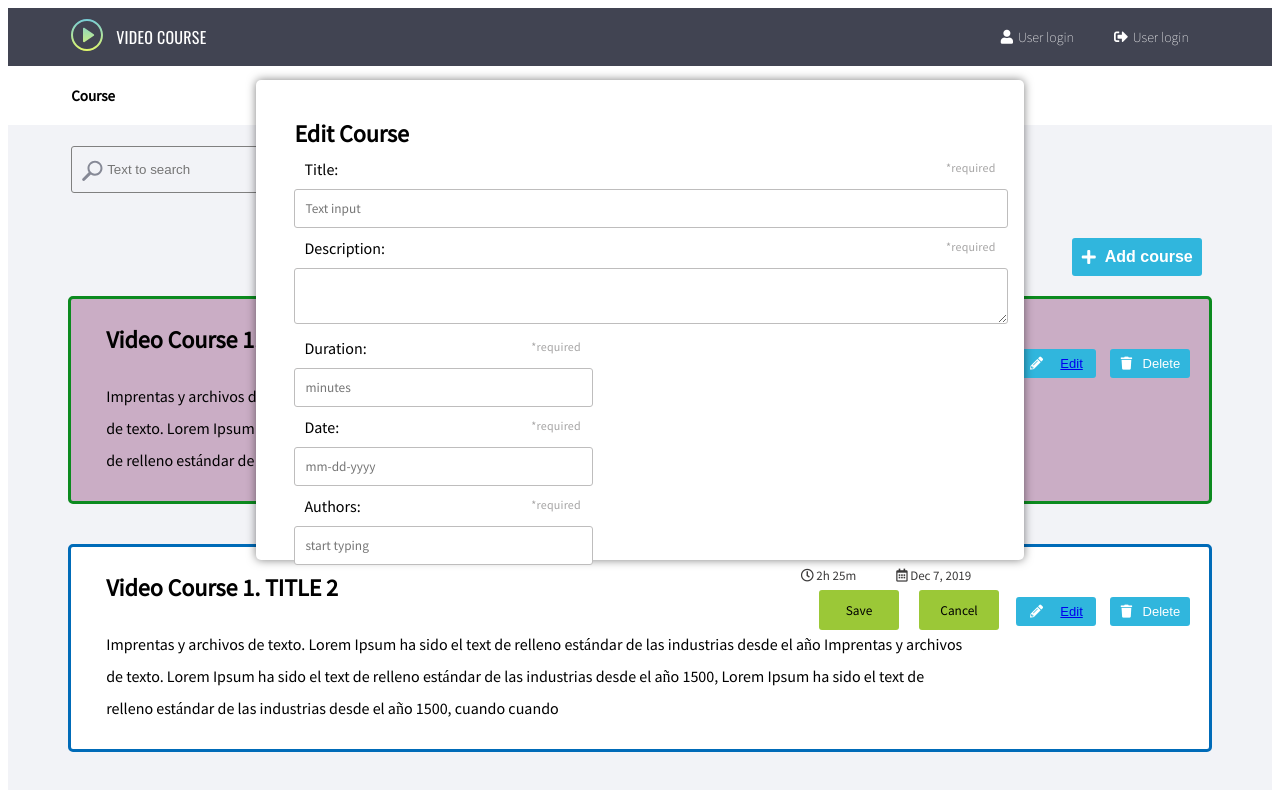
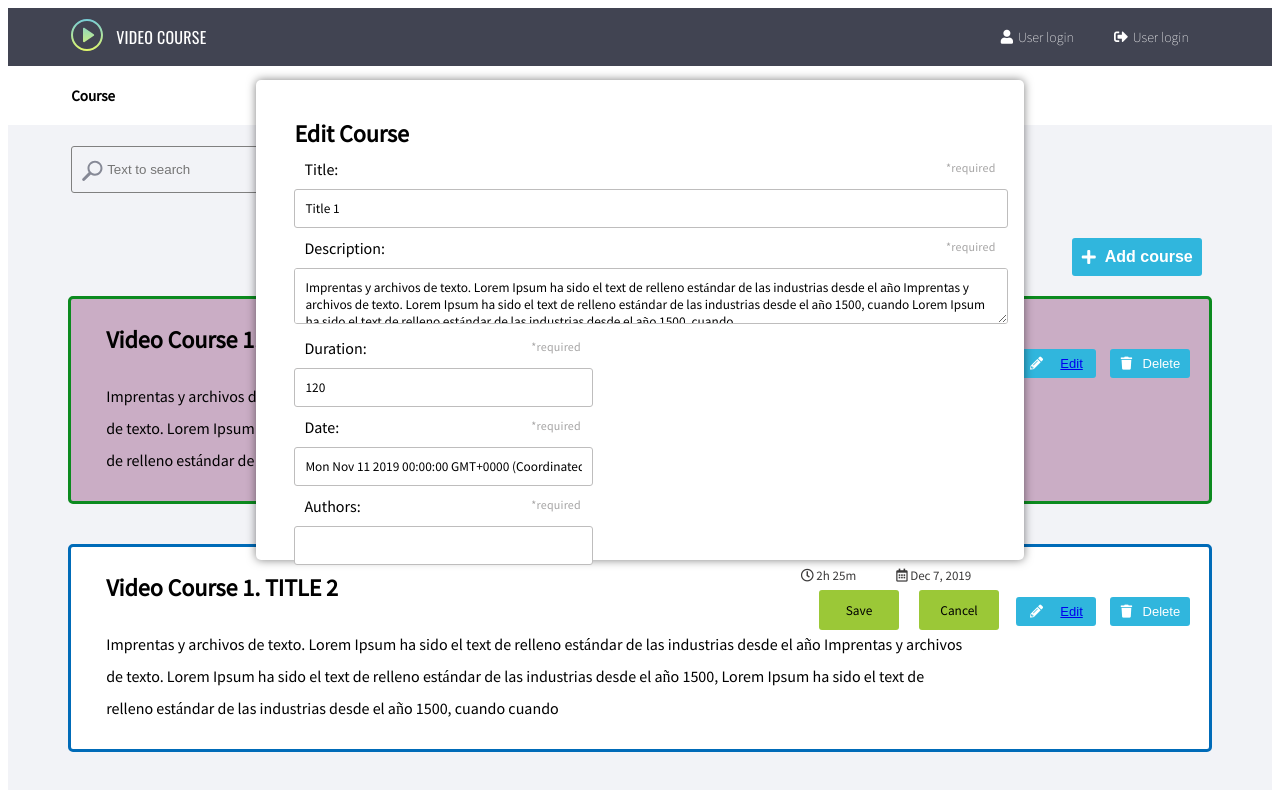
Before and after one commit to Catrieona/Angular_Mentoring, an Angular app in the folder videoCourse/: page /courses/edit/1 in a window 1280 px wide. Shown: the top 790 px of the page. Built offline with nearby package versions, Linux system fonts and the light colour scheme.

Commit message:
feat: add edit page logic

```diff
--- a/videoCourse/src/app/components/course-page/course-page-list/course-list-item/course-list-item.component.html
+++ b/videoCourse/src/app/components/course-page/course-page-list/course-list-item/course-list-item.component.html
@@ -18,7 +18,7 @@
         <div class="course-item-editBlock">
             <button class="course-item-edit">
                 <i class="fas fa-pencil-alt"></i>
-                <a [routerLink]="['edit/', item.id]" (click)="getCoursedata(item.id)"> Edit </a>
+                <a [routerLink]="['edit/', item.id]"> Edit </a>
             </button>
             <button (click)="deleteCourseItem(item.id)" class="course-item-delete">
                 <i class="fas fa-trash"></i>
--- a/videoCourse/src/app/components/course-page/course-page-list/course-list-item/course-list-item.component.ts
+++ b/videoCourse/src/app/components/course-page/course-page-list/course-list-item/course-list-item.component.ts
@@ -1,8 +1,6 @@
 import { Component, Output, Input, EventEmitter, OnInit} from '@angular/core';
 import { DataCourseService } from '../../../../core/services/data-course.service';
 import { PageListData } from '../../../../core/models/page-list-data';
-import { ActivatedRoute} from '@angular/router';
-
 
 @Component({
   selector: 'app-course-list-item',
@@ -12,14 +10,13 @@ import { ActivatedRoute} from '@angular/router';
 export class CourseListItemComponent implements OnInit {
   @Input() courseState: string;
   @Output() onDeleteCourseItem = new EventEmitter<number>();
+
   public courseData: PageListData [];
-  public id: number;
+  private id: number;
 
 constructor(private dataCourseService: DataCourseService,
-            private activateRoute: ActivatedRoute) {
-            this.id = activateRoute.snapshot.params.id;
-          }
-
+          ) {
+  }
 
   ngOnInit() {
     this.getDataCourse();
@@ -29,10 +26,6 @@ constructor(private dataCourseService: DataCourseService,
     this.courseData = this.dataCourseService.getItemList();
   }
 
-  public getCoursedata(id: number) {
-    this.dataCourseService.getCourseItem(id);
-  }
-
   public deleteCourseItem(id: number) {
     this.onDeleteCourseItem.emit(id);
     this.getDataCourse();
--- a/videoCourse/src/app/core/services/data-course.service.ts
+++ b/videoCourse/src/app/core/services/data-course.service.ts
@@ -7,6 +7,8 @@ import {PageListData} from '../models/page-list-data';
 export class DataCourseService {
 
   public showConfirmMessage = false;
+  public course: PageListData;
+
 
   public dataCourse: PageListData [] = [
     {
@@ -58,12 +60,12 @@ export class DataCourseService {
   }
 
   public removeItem(id: number) {
-    this.dataCourse.splice(this.dataCourse.indexOf(this.dataCourse.find(elem => elem.id == id)), 1);
+    this.dataCourse.splice(this.dataCourse.indexOf(this.dataCourse.find(elem => elem.id === id)), 1);
     this.getItemList();
     }
 
   public getCourseItem(id: number) {
-    console.log(id);
+    this.course = this.dataCourse.find(elem => elem.id === id);
   }
 
 }
--- a/videoCourse/src/app/shared/confirmation-del-item/confirmation-del-item.component.ts
+++ b/videoCourse/src/app/shared/confirmation-del-item/confirmation-del-item.component.ts
@@ -12,7 +12,7 @@ export class ConfirmationDelItemComponent {
 
   constructor(private dataCourseService: DataCourseService) {}
 
-  public deliteItem(){
+  public deliteItem() {
     this.dataCourseService.removeItem(this.itemDelId);
     this.dataCourseService.showConfirmMessage = false;
   }
--- a/videoCourse/src/app/shared/course-edit/edit-course.component.html
+++ b/videoCourse/src/app/shared/course-edit/edit-course.component.html
@@ -8,34 +8,34 @@
             <label for="addCourse_title">Title: </label>
             <span class='addCourse_required'>*required</span>
         </div>
-        <input placeholder="Text input" id="addCourse_title" type="text">
+        <input placeholder="Text input" id="addCourse_title" type="text" [value]=course.title>
 
         <div class="addCourse_description addCourse_input">
             <label for="addCourse_descript">Description: </label>
             <span class='addCourse_required'>*required</span>
         </div>
-        <textarea  placeholder="Add description" id="addCourse_descript"> </textarea>
+        <textarea  placeholder="Add description" id="addCourse_descript" [value]=course.description> </textarea>
 
         <div class="addCourse_duration addCourse_input">
             <label for="addCourse_duration">Duration: </label>
             <span class='addCourse_required'>*required</span>
         </div>
-        <input placeholder="minutes" id="addCourse_duration" type="text">
+        <input placeholder="minutes" id="addCourse_duration" type="text" [value]=course.duration>
 
         <div class="addCourse_date addCourse_input">
                 <label for="addCourse_date">Date: </label>
                 <span class='addCourse_required'>*required</span>
         </div>
-        <input placeholder="mm-dd-yyyy" id="addCourse_date" type="text">
+        <input id="addCourse_date" type="text" [value]=course.date>
 
         <div class="addCourse_authors addCourse_input">
             <label for="addCourse_authors">Authors: </label>
             <span class='addCourse_required'>*required</span>
         </div>
-        <input placeholder="start typing" id="addCourse_authors" type="text">
+        <input id="addCourse_authors" type="text">
 
         <div class="addCourseButton">
-            <button class="saveu_course_button">Save </button>
+            <button class="saveu_course_button" (click)=saveCourseDate()> Save </button>
             <button class="cansel_course_button" routerLink="">  Cancel  </button>
         </div>
     </div>
--- a/videoCourse/src/app/shared/course-edit/edit-course.component.ts
+++ b/videoCourse/src/app/shared/course-edit/edit-course.component.ts
@@ -1,5 +1,9 @@
-import { Component } from '@angular/core';
+import { Component, OnInit } from '@angular/core';
 import { PageListData } from 'src/app/core/models/page-list-data';
+import { switchMap } from 'rxjs/operators';
+import { ActivatedRoute} from '@angular/router';
+import { DataCourseService } from '../../core/services/data-course.service';
+
 
 
 @Component({
@@ -7,7 +11,33 @@ import { PageListData } from 'src/app/core/models/page-list-data';
   templateUrl: './edit-course.component.html',
   styleUrls: ['./edit-course.component.scss']
 })
-export class EditCourseComponent {
+export class EditCourseComponent implements OnInit {
+  public id: number;
+  public course: PageListData;
 
-public course: PageListData;
+  constructor(
+    private route: ActivatedRoute,
+    private dataCourseService: DataCourseService
+    ) {
+  }
+
+  ngOnInit() {
+    this.route.paramMap.pipe(
+        switchMap(params => params.get('id'))
+    )
+    .subscribe(data => this.id = + data);
+    this.getCourse();
+  }
+
+
+  getCourse() {
+    this.dataCourseService.getCourseItem(this.id);
+    this.course = this.dataCourseService.course;
+    console.log(this.course);
+  }
+
+  saveCourseDate() {
+
+  }
+
 }
```
